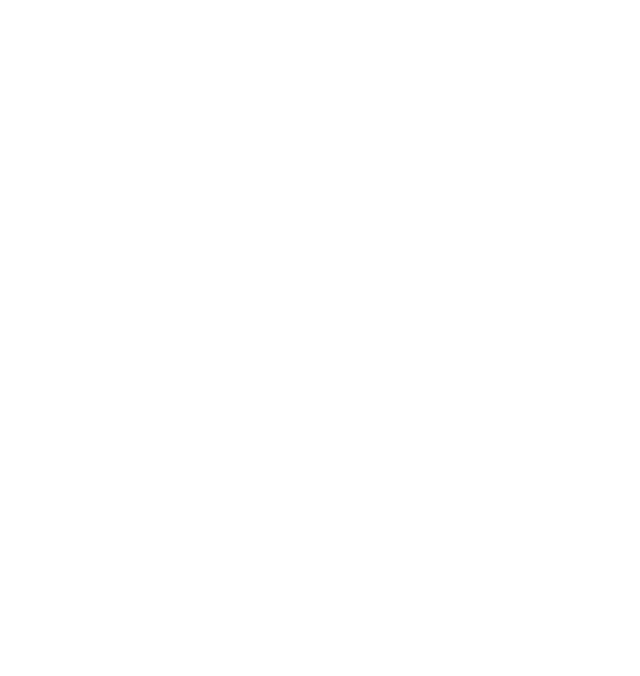
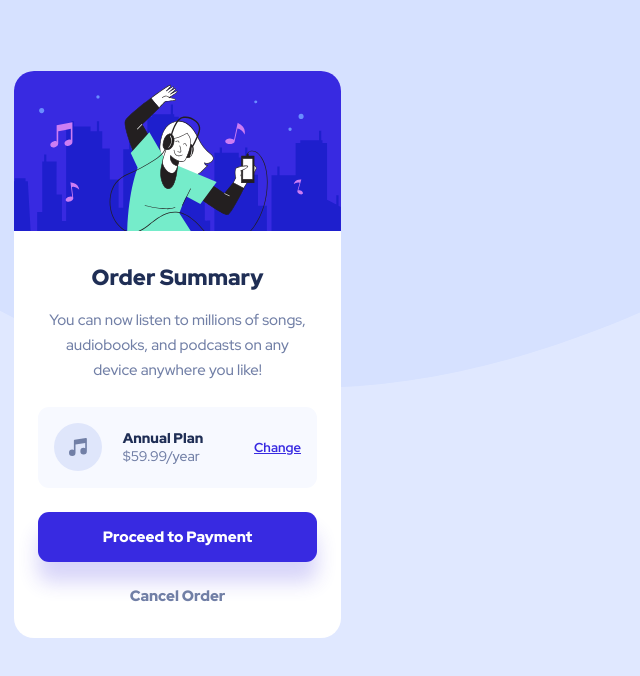
Before and after one commit to MacarenaCarrero/practica-flex-box-3, a plain HTML site: page index.html in a window 1280 px wide. Shown: the whole page, without its empty margins (0-640 px from the left). Drawn offline with Linux system fonts and the light colour scheme.

Commit message:
flex box 3

```diff
--- a/css/styles.css
+++ b/css/styles.css
@@ -9,7 +9,7 @@ img {
   max-width: 100%;
 }
 a {
-  text-decoration: none;
+
   color: inherit;
 }
 ul {
@@ -19,6 +19,130 @@ ul {
   margin-bottom: 0;
 }
 body {
+  position: relative;
+  justify-content: center;
   margin: 0;
-  font-family: sans-serif;
+  font-family:"Red Hat Display", sans-serif;
+background-color: #E0E8FF;
 }
+.background-movile{
+  opacity: 1;
+}
+@media screen and(width>768px){
+  .background-movile{
+    opacity: 0;
+  }
+}
+.background-desktop{
+position: absolute;
+opacity: 0;
+}
+@media screen and (width>768px){
+.background-desktop{
+opacity: 1;
+}
+}
+.image{
+  border-radius: 20px 20px 0 0;
+  margin-bottom: 32px;
+}
+
+.card{
+  position: absolute;
+  display: flex;
+  flex-direction: column;
+  align-items: center;
+  margin-left:14px;
+  margin-right: 14px;
+  top:71px ;
+  width: 327px;
+  height: 567px;
+  background-color:#FFFFFF ;
+  border-radius:20px ;
+}
+
+@media screen and(width>768px){
+  .card{
+    position: absolute;
+    margin-left: 495px;
+
+}
+}
+.title{
+  font-size: 22px;
+  font-weight: 900;
+  color: #1F2E55;
+  margin-bottom:  16px;
+  margin-top: 0;
+
+}
+.description{
+  margin-top: 0;
+  margin-left: 32px;
+  margin-right: 32px;
+  font-size: 15px;
+  font-weight:500 ;
+  color: #717FA6;
+  line-height: 25px;
+ text-align: center;
+  margin-bottom: 24px;
+}
+.anual-plan{
+  display: flex;
+  padding: 16px;
+  align-items: center;
+  justify-content: space-between;
+  width:279px ;
+  height: 81px;
+  background-color:#F7F9FF ;
+  border-radius: 11px;
+  margin-bottom: 24px;
+}
+.music-icon{
+  width: 48px;
+  height: 48px;
+  margin-right: 20px;
+}
+.subtitle{
+  margin: 0;
+  font-size: 14px;
+  font-weight: 900;
+  color: #1F2E55;
+}
+.price{
+  margin: 0;
+  font-size: 14px;
+  font-weight: 500;
+  color: #717FA6;
+}
+.link{
+  margin-top: 0;
+  margin-bottom: 0;
+  font-size: 13px;
+  font-weight: 700;
+  color: #382AE1;
+  margin-left: 50px;
+}
+.pay{
+  display: flex;
+  align-items: center;
+  justify-content: center;
+  margin-bottom: 24px;
+  border-radius: 11px;
+  background-color:#382AE1;
+  width: 279px;
+  height: 50px;
+  box-shadow:rgb(56 42 225/0.2) 0 20px 20px ;
+}
+.payment{
+  text-decoration: none;
+  color: #FFFFFF;
+  font-weight: 900;
+  font-size: 15px;
+}
+.cancel{
+  color: #717FA6;
+  font-size: 15px;
+  font-weight: 900;
+  text-decoration: none;
+ }
--- a/index.html
+++ b/index.html
@@ -3,10 +3,34 @@
 <head>
     <meta charset="UTF-8">
     <meta name="viewport" content="width=device-width, initial-scale=1.0">
+    <link rel="preconnect" href="https://fonts.googleapis.com">
+<link rel="preconnect" href="https://fonts.gstatic.com" crossorigin>
+<link href="https://fonts.googleapis.com/css2?family=Poppins:ital,wght@0,100;0,200;0,300;0,400;0,500;0,600;0,700;0,800;0,900;1,100;1,200;1,300;1,400;1,500;1,600;1,700;1,800;1,900&family=Red+Hat+Display:ital,wght@0,300..900;1,300..900&display=swap" rel="stylesheet">
     <link rel="stylesheet" href="css/styles.css">
-    <title>Document</title>
+    <title>Flex box 3</title>
 </head>
 <body>
+    <main>
+        <img class="background-desktop" src="./assets/images/images/pattern-background-desktop.svg " alt="">
+        <img class="background-movile" src="./assets/images/images/pattern-background-mobile.svg" alt="">
+        <div class="card">
+            <img class="image" src="./assets/images/images/illustration-hero.svg" alt="illustration">
+<h2 class="title">Order Summary </h2>
+<p class="description">You can now listen to millions of songs, audiobooks, and podcasts on any device anywhere you like! </p>
+        <div class="anual-plan">
+<img class="music-icon" src="./assets/images/images/icon-music.svg" alt="icono musica">
+        <div class="box-music">
+              <p class="subtitle" >Annual Plan</p>
+              <p class="price">$59.99/year</p>
+        </div>
+        <a class="link" href="">Change</a>
+</div>
+<div class="pay">
+<a class="payment" href="">Proceed to Payment</a>
+</div>
+<a class="cancel" href="">Cancel Order</a>
+</div>
+    </main>
 
 </body>
 </html>
```
Also changed, not shown: assets/images/images/favicon-32x32.png (added), assets/images/images/icon-music.svg (added), assets/images/images/illustration-hero.svg (added), assets/images/images/pattern-background-desktop.svg (added), assets/images/images/pattern-background-mobile.svg (added), 1 other file.
